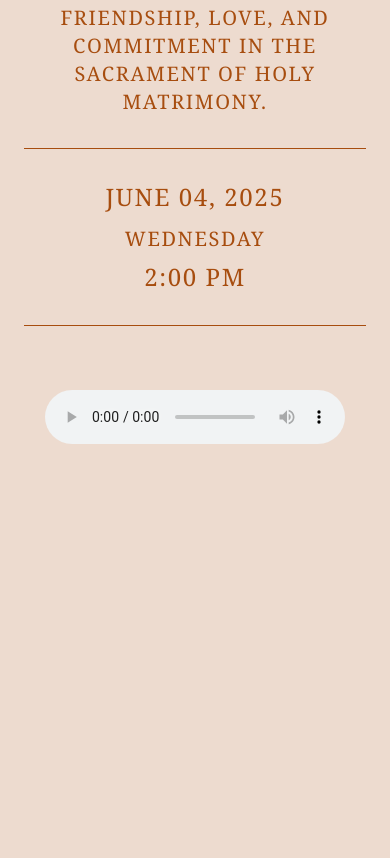
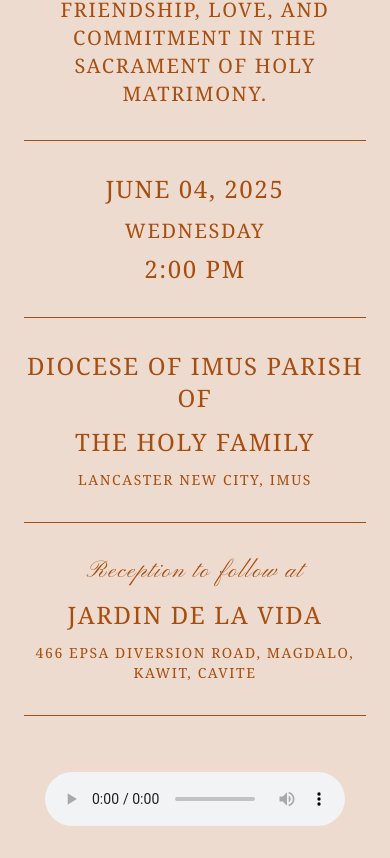
Before and after one commit to poooljubet1094/christian-marjurie, a Vue app: page / in a window 390 px wide. Shown: the part 1560-2418 px from the top of the page. Before the commit the page ends 2036 px from the top, so only its background shows below. Built offline with nearby package versions, Linux system fonts and the light colour scheme.

Commit message:
adding reception

```diff
--- a/index.html
+++ b/index.html
@@ -8,7 +8,7 @@
 
     <link rel="preconnect" href="https://fonts.gstatic.com" crossorigin>
 
-    <title>Christian & Marjurie</title>
+    <title>Christian & Marjurie | Wedding</title>
   </head>
   <body>
     <div id="app"></div>
--- a/src/App.vue
+++ b/src/App.vue
@@ -23,7 +23,7 @@ onMounted(() => {
 
 <template>
   <NavMenu />
-  <div class="w-full max-w-7xl flex flex-col justify-center items-center mx-auto py-16">
+  <div class="w-full max-w-7xl flex flex-col justify-center items-center mx-auto py-8" style="color: #a74d0f">
     <router-view></router-view>
   </div>
   <div class="w-full flex justify-center items-center mb-8">
--- a/src/components/HomePage.vue
+++ b/src/components/HomePage.vue
@@ -1,4 +1,5 @@
 <script setup lang="ts">
+
 </script>
 
 <template>
@@ -10,13 +11,25 @@
         <img src="../assets/gallery/IMG_7796.jpeg" alt="Hero Image" class="w-auto h-52 shadow-2xl" />
         <img src="../assets/gallery/IMG_7952.jpeg" alt="Hero Image" class="w-auto h-52 shadow-2xl" />
     </div>
-    <div class="mt-8 font-serif text-center mx-6 tracking-widest max-w-3xl" style="color: #a74d0f">
-        <div class="uppercase text-xl max-w-lg">We invite you to share with us a celebration of friendship, love, and commitment in the sacrament of holy matrimony.</div>
-        <div class="uppercase text-2xl mt-8 max-w-xl py-8 border-t border-b flex flex-wrap flex-col lg:flex-row items-center justify-center my-auto" style="border-color: #a74d0f;">
+    <div class="mt-8 font-serif text-center mx-6 tracking-widest w-full max-w-4xl p-6">
+        <div class="w-full flex justify-center">
+            <div class="uppercase text-xl max-w-lg">We invite you to share with us a celebration of friendship, love, and commitment in the sacrament of holy matrimony.</div>
+        </div>
+        <div class="uppercase text-2xl mt-8 w-full py-8 border-t border-b flex flex-wrap flex-col lg:flex-row items-center justify-center my-auto" style="border-color: #a74d0f;">
             <div class="">June 04, 2025</div>
             <div class="mt-3 lg:mt-0 lg:ml-2 text-xl lg:text-2xl">Wednesday</div>
             <div class="mt-2 lg:mt-0 lg:ml-2">2:00 PM</div>
         </div>
+        <div class="uppercase text-2xl py-8 border-b flex flex-wrap flex-col items-center justify-center my-auto" style="border-color: #a74d0f;">
+            <div class="">Diocese of Imus Parish of </div>
+            <div class="mt-3 lg:mt-0 lg:ml-2">the Holy Family</div>
+            <div class="mt-3 lg:mt-0 lg:ml-2 text-sm">Lancaster New City, Imus</div>
+        </div>
+        <div class="text-2xl py-8 border-b flex flex-wrap flex-col items-center justify-center my-auto" style="border-color: #a74d0f;">
+            <div class="font-pinyon">Reception to follow at</div>
+            <div class="uppercase mt-3 lg:mt-0 lg:ml-2">Jardin De La Vida</div>
+            <div class="uppercase mt-3 lg:mt-0 lg:ml-2 text-sm">466 Epsa Diversion Road, Magdalo, Kawit, Cavite</div>
+        </div>
     </div>
 
 </template>
--- a/src/components/VenuePage.vue
+++ b/src/components/VenuePage.vue
@@ -3,5 +3,27 @@
 </script>
 
 <template>
-    <h1>Venue</h1>
+    <div class="w-full pb-2">
+        <div class="font-serif border-b pb-8 w-full" style="border-color: #a74d0f;">
+            <div class="uppercase text-2xl flex flex-wrap flex-col items-center justify-center my-auto mb-4" >
+                <div class="">Diocese of Imus Parish of </div>
+                <div class="mt-3 lg:mt-0 lg:ml-2">the Holy Family</div>
+                <div class="mt-3 lg:mt-0 lg:ml-2 text-sm">Lancaster New City, Imus</div>
+            </div>
+            <div class="w-full">
+                <iframe src="https://www.google.com/maps/embed?pb=!1m18!1m12!1m3!1d6499.204787652066!2d120.91459875629472!3d14.401186798809276!2m3!1f0!2f0!3f0!3m2!1i1024!2i768!4f13.1!3m3!1m2!1s0x3397d331b77d2fb3%3A0x56ccf430498b3bf4!2sHoly%20Family%20Parish%20Church!5e0!3m2!1sen!2sph!4v1745134431492!5m2!1sen!2sph" width="100%" height="450" style="border:0;" allowfullscreen="false" loading="lazy" referrerpolicy="no-referrer-when-downgrade"></iframe>
+            </div>
+        </div>
+        <div class="font-serif border-b py-8 text-center w-full" style="border-color: #a74d0f;">
+            <div class=" text-2xl flex flex-wrap flex-col items-center justify-center my-auto mb-4" >
+                <div class="font-pinyon">Reception to follow at</div>
+                <div class="uppercase mt-3 lg:mt-0 lg:ml-2">Jardin De La Vida</div>
+                <div class="uppercase mt-3 lg:mt-0 lg:ml-2 text-sm">466 Epsa Diversion Road, Magdalo, Kawit, Cavite</div>
+            </div>
+            <div class="w-full">
+                <iframe src="https://www.google.com/maps/embed?pb=!1m18!1m12!1m3!1d3863.9829997673155!2d120.8859622757391!3d14.42814328127434!2m3!1f0!2f0!3f0!3m2!1i1024!2i768!4f13.1!3m3!1m2!1s0x33962d31dd3f9355%3A0x98b97655983f5a93!2sJardin%20De%20La%20Vida%20Pavilion!5e0!3m2!1sen!2sph!4v1745135292477!5m2!1sen!2sph" width="100%" height="450" style="border:0;" allowfullscreen="false" loading="lazy" referrerpolicy="no-referrer-when-downgrade"></iframe>
+            </div>
+        </div>
+    </div>
+
 </template>
```
